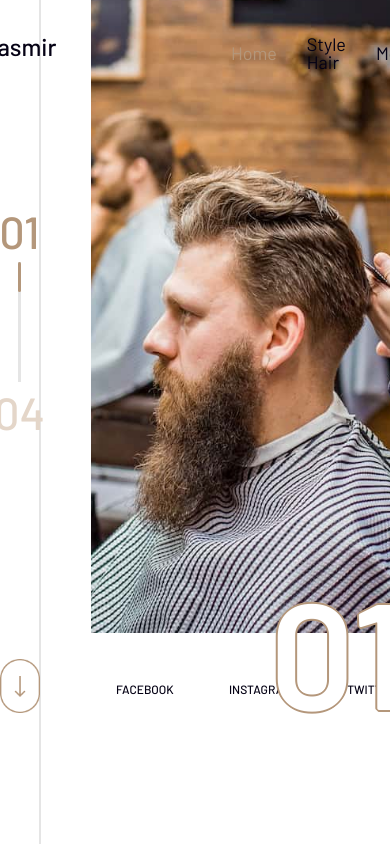
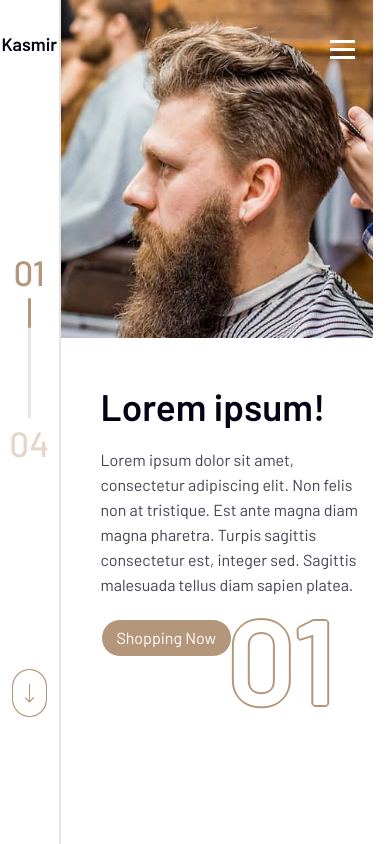
Before and after one commit to ToshpulatovAlimardon/Kasmir, a plain HTML site: page index.html in a window 390 px wide. Drawn offline with Linux system fonts and the light colour scheme.

Commit message:
changed responsive

```diff
--- a/css/main.css
+++ b/css/main.css
@@ -288,11 +288,28 @@ aside {
     text-shadow: 2px 0 #b4977b, -2px 0 #b4977b, 0 2px #b4977b, 0 -2px #b4977b,
         1px 1px #b4977b, -1px -1px #b4977b, 1px -1px #b4977b, -1px 1px #b4977b;
 }
+/* Main end */
+
+/* Hamburger */
+.hamburger {
+    position: fixed;
+    top: 35px;
+    right: 35px;
+    display: none;
+    cursor: pointer;
+}
+
+.bar {
+    display: block;
+    width: 25px;
+    height: 3px;
+    margin: 5px auto;
+    -webkit-transition: all 0.3s ease-in-out;
+    transition: all 0.3s ease-in-out;
+    background-color: black;
+}
 @media only screen and (max-width: 1110px) {
     /* Aside start */
-    .logo {
-        font-size: 24px;
-    }
     aside {
         width: 10%;
     }
@@ -300,6 +317,9 @@ aside {
         width: 100%;
         height: 60%;
         margin-top: 80px;
+    }
+    .logo {
+        font-size: 24px;
     }
     #scroll {
         width: 3px;
@@ -355,4 +375,175 @@ aside {
         bottom: -30px;
         font-size: 150px;
     }
+    /* Hamburger */
+    .hamburger {
+        display: block;
+    }
+    .hamburger.active .bar:nth-child(2) {
+        opacity: 0;
+    }
+    .hamburger.active .bar:nth-child(1) {
+        transform: translateY(8px) rotate(45deg);
+    }
+    .hamburger.active .bar:nth-child(3) {
+        transform: translateY(-8px) rotate(-45deg);
+    }
+    .navbar {
+        position: fixed;
+        left: -100%;
+        top: 0;
+        gap: 0;
+        flex-direction: column;
+        background-color: #b4977b;
+        width: 100%;
+        text-align: center;
+        transition: 0.5s;
+    }
+    .nav__item {
+        margin: 16px 0;
+    }
+    .navbar.active {
+        left: 0;
+    }
+    /* Navbar */
+    nav {
+        top: 0;
+        margin-left: 0;
+        padding: 0;
+    }
+    .navbar {
+        max-width: 100%;
+        height: 100vh;
+        gap: 0;
+        margin-right: 0;
+    }
+    .nav__item a {
+        font-size: 24px;
+        font-weight: 500;
+    }
+    .nav__item .active {
+        color: #fff;
+        display: block;
+        margin-top: 100px;
+    }
+    .nav__item a:hover,
+    .nav__item a:focus {
+        color: #fff;
+    }
+    .cart {
+        margin-left: 0px;
+    }
 }
+/* Media 750px  */
+@media only screen and (max-width: 750px) {
+    /* Aside start */
+    aside {
+        width: 15%;
+    }
+    .aside_contianer {
+        height: 55%;
+        margin-top: 130px;
+    }
+    .logo {
+        font-size: 20px;
+        font-weight: 700;
+    }
+    .current {
+        font-size: 40px;
+    }
+    .total {
+        font-size: 40px;
+    }
+    .next img {
+        width: 35px;
+    }
+    /* Aside end */
+
+    /* Main start */
+    .main__container {
+        overflow: hidden;
+        width: 75%;
+    }
+    .slide {
+        width: 85%;
+        padding: 0 0 0 70px;
+    }
+    .slide__contianer {
+        align-items: center;
+        justify-content: start;
+        flex-direction: column;
+    }
+    .img__cont .image-box {
+        width: 430px;
+        height: 40vh;
+        background-position: center;
+    }
+    /* Social link */
+    .social-link {
+        display: none;
+    }
+    .info {
+        max-width: 100%;
+        flex-direction: column;
+        gap: 22px;
+    }
+    .title {
+        font-size: 37px;
+    }
+    .description {
+        font-size: 16px;
+        line-height: 25px;
+    }
+    /* button */
+    .btn {
+        padding: 10px 15px;
+        font-size: 16px;
+    }
+    /* Number */
+    .number__indc {
+        bottom: -70px;
+        font-size: 150px;
+    }
+    /* Main end */
+}
+/* Media 540px  */
+@media only screen and (max-width: 540px) {
+    /* Aside start */
+    .logo {
+        font-size: 18px;
+    }
+    .current {
+        font-size: 35px;
+    }
+    .total {
+        font-size: 35px;
+    }
+    .next img {
+        width: 35px;
+    }
+    /* Aside end */
+
+    /* Main start */
+    .main__container {
+        overflow: hidden;
+        width: 80%;
+    }
+    .slide {
+        padding: 0 0 0 40px;
+    }
+    .img__cont .image-box {
+        width: 400px;
+    }
+    /* Number */
+    .number__indc {
+        bottom: -60px;
+        right: 30px;
+        font-size: 120px;
+    }
+    /* Main end */
+
+    /* Hamburger */
+    .bar {
+        background-color: white;
+    }
+}
--- a/index.html
+++ b/index.html
@@ -25,19 +25,25 @@
             <!-- Main -->
             <main class="main__container">
                 <!-- Navbar -->
-                <nav>
+                <nav class="navbar-content">
                     <ul class="navbar">
                         <li class="nav__item">
                             <a href="#" class="active">home</a>
                         </li>
-                        <li class="nav__item"><a href="#">style hair</a></li>
-                        <li class="nav__item"><a href="#">models</a></li>
-                        <li class="nav__item"><a href="#">shop</a></li>
-                        <li class="nav__item"><a href="#">contact</a></li>
+                        <li class="nav__item"><a class="nav-link" href="#">style hair</a></li>
+                        <li class="nav__item"><a class="nav-link" href="#">models</a></li>
+                        <li class="nav__item"><a class="nav-link" href="#">shop</a></li>
+                        <li class="nav__item"><a class="nav-link" href="#">contact</a></li>
                         <div class="cart">
                             <img src="images/cart.png" alt="" />
                         </div>
                     </ul>
+                    <!-- Humburger -->
+                    <div class="hamburger">
+                        <span class="bar"></span>
+                        <span class="bar"></span>
+                        <span class="bar"></span>
+                    </div>
                 </nav>
                 <!-- Inner -->
                 <div class="inner">
--- a/js/script.js
+++ b/js/script.js
@@ -65,3 +65,19 @@ next.addEventListener("click", () => {
     dots.forEach((dot) => (dot.style.background = "transparent"));
     dots[sliderIndex - 1].style.background = "#b4977b";
 });
+
+// Hamburger
+const hamburger = document.querySelector(".hamburger");
+const navMenu = document.querySelector(".navbar");
+
+hamburger.addEventListener("click", () => {
+    hamburger.classList.toggle("active");
+    navMenu.classList.toggle("active");
+});
+
+document.querySelectorAll(".nav-link").forEach((n) =>
+    n.addEventListener("click", () => {
+        hamburger.classList.remove("active");
+        navMenu.classList.remove("active");
+    })
+);
```
Lines whose indentation alone changed are shown as unchanged.
